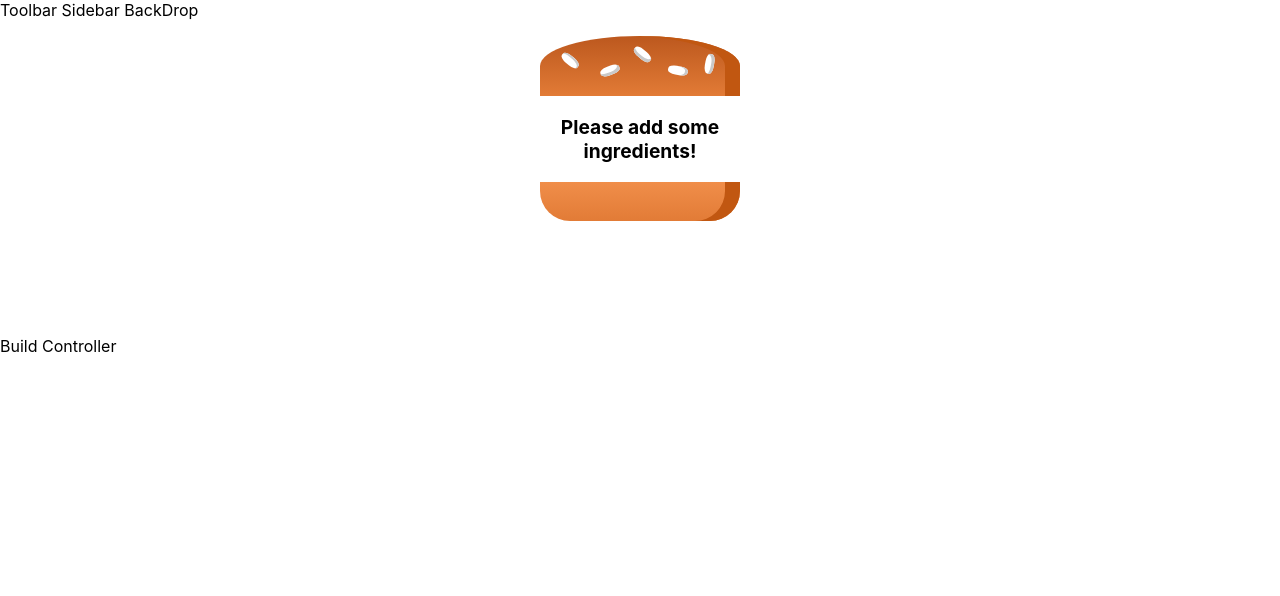
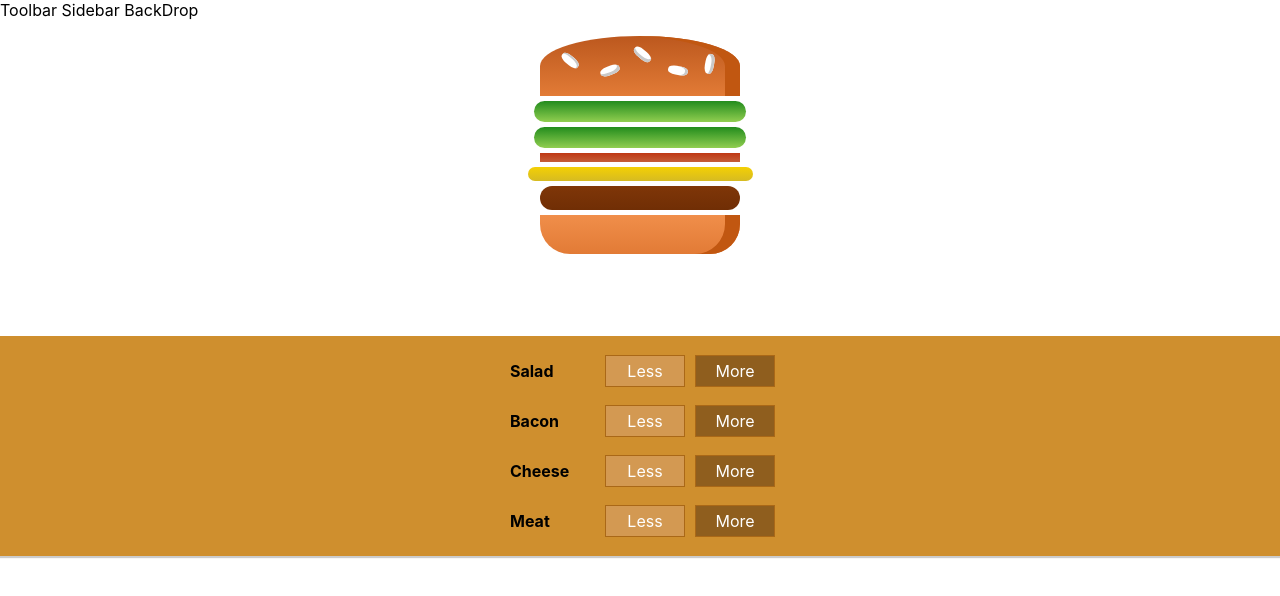
Before and after one commit to Nayeem-XTREME/BurgerBuilder, a React (Create React App) app: page / in a window 1280 px wide. Shown: the top 596 px of the page. Built offline with nearby package versions, Linux system fonts and the light colour scheme.

Commit message:
Output multiple build controls

```diff
--- a/src/components/Burger/BuildControls/BuildControls.js
+++ b/src/components/Burger/BuildControls/BuildControls.js
@@ -1,10 +1,33 @@
 import React from 'react'
 import styles from './BuildControls.module.css'
 
+import BuildControl from './BuildControl/BuildControl'
+
+const controls = [
+    {
+        label: 'Salad',
+        type: 'salad'
+    },
+    {
+        label: 'Bacon',
+        type: 'bacon'
+    },
+    {
+        label: 'Cheese',
+        type: 'cheese'
+    },
+    {
+        label: 'Meat',
+        type: 'meat'
+    }
+]
+
 export default function BuildControls() {
     return (
-        <div>
-
+        <div className={styles.BuildControls}>
+            {controls.map(x =>
+                <BuildControl key={x.label} label={x.label} />
+            )}
         </div>
     )
 }
--- a/src/containers/BurgerBuilder/BurgerBuilder.js
+++ b/src/containers/BurgerBuilder/BurgerBuilder.js
@@ -1,14 +1,15 @@
 import React, { Component } from 'react'
 import Burger from '../../components/Burger/Burger'
+import BuildControls from '../../components/Burger/BuildControls/BuildControls'
 
 export default class BurgerBuilder extends Component {
 
     state = {
         ingredients: {
-            salad: 0,
-            bacon: 0,
-            cheese: 0,
-            meat: 0
+            salad: 2,
+            bacon: 1,
+            cheese: 1,
+            meat: 1
         }
     }
 
@@ -16,7 +17,7 @@ export default class BurgerBuilder extends Component {
         return (
             <div>
                 <Burger ingredients={this.state.ingredients}/>
-                <div>Build Controller</div>
+                <BuildControls />
             </div>
         )
     }
```
